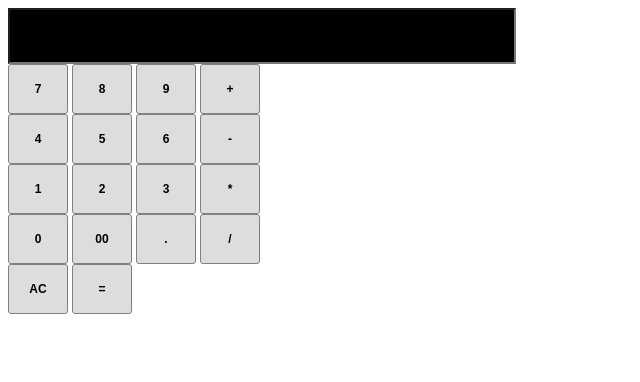
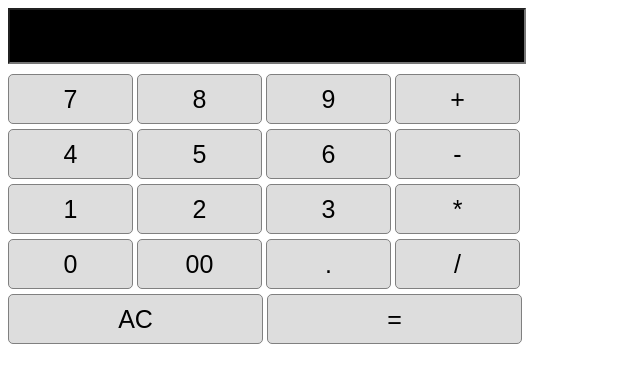
Before and after one commit to kengo-nishimoto/Javascript_calculator, a plain HTML site: page index.html in a window 1280 px wide. Shown: the whole page, without its empty margins (0-640 px from the left). Drawn offline with nearby package versions, Linux system fonts and the light colour scheme.

Commit message:
提出用

```diff
--- a/index.html
+++ b/index.html
@@ -30,9 +30,9 @@
         <button onclick="append( '/' )" >/</button>
         <br>
 
-        <button onclick="update( '' )" >AC</button>
+        <button class="button2" onclick="update( '' )" >AC</button>
 
-        <button onclick="calc()" >=</button>
+        <button class="button2" onclick="calc()" >=</button>
 
 
     </body>
--- a/main.css
+++ b/main.css
@@ -1,19 +1,32 @@
 input {
   background-color: black;
   color: white;
-  width: 500px;
+  width: 510px;
   height: 50px;
+  text-align: right;
+  font-size: 30px;
+  margin-bottom: 10px;
 }
 
 button {
   padding: 5px 10px;
-  font-size: 12px;
-  font-weight: bold;
+  font-size: 25px;
   background-color: #DDDDDD;
   border: 1px solid;
   border-color: gray;
-  border-radius: 3px;
-  text-decoration: none;
+  border-radius: 5px;
   height: 50px;
-  width: 60px;
+  width: 125px;
+  margin-bottom: 5px;
 }
+.button2 {
+  padding: 5px 10px;
+  font-size: 25px;
+  background-color: #DDDDDD;
+  border: 1px solid;
+  border-color: gray;
+  border-radius: 5px;
+  height: 50px;
+  width: 255px;
+  margin-bottom: 5px;
+}
```
